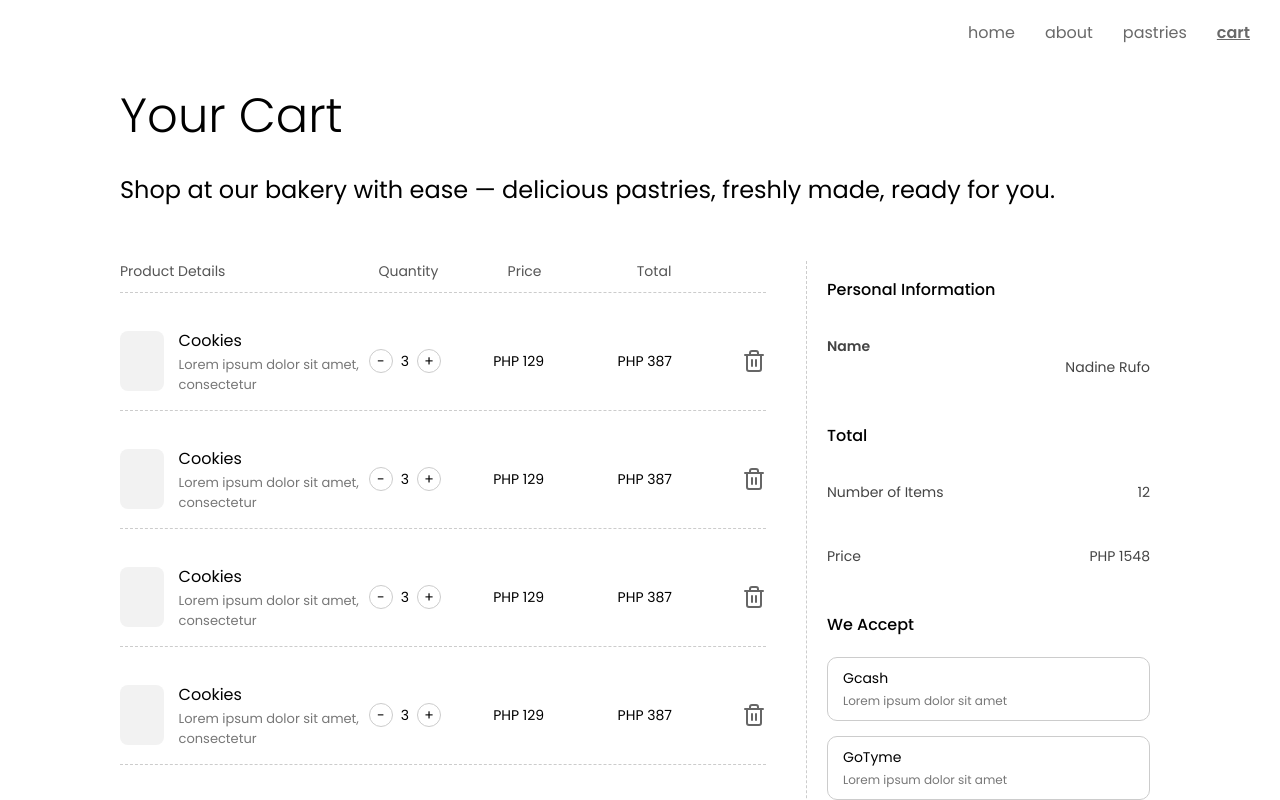
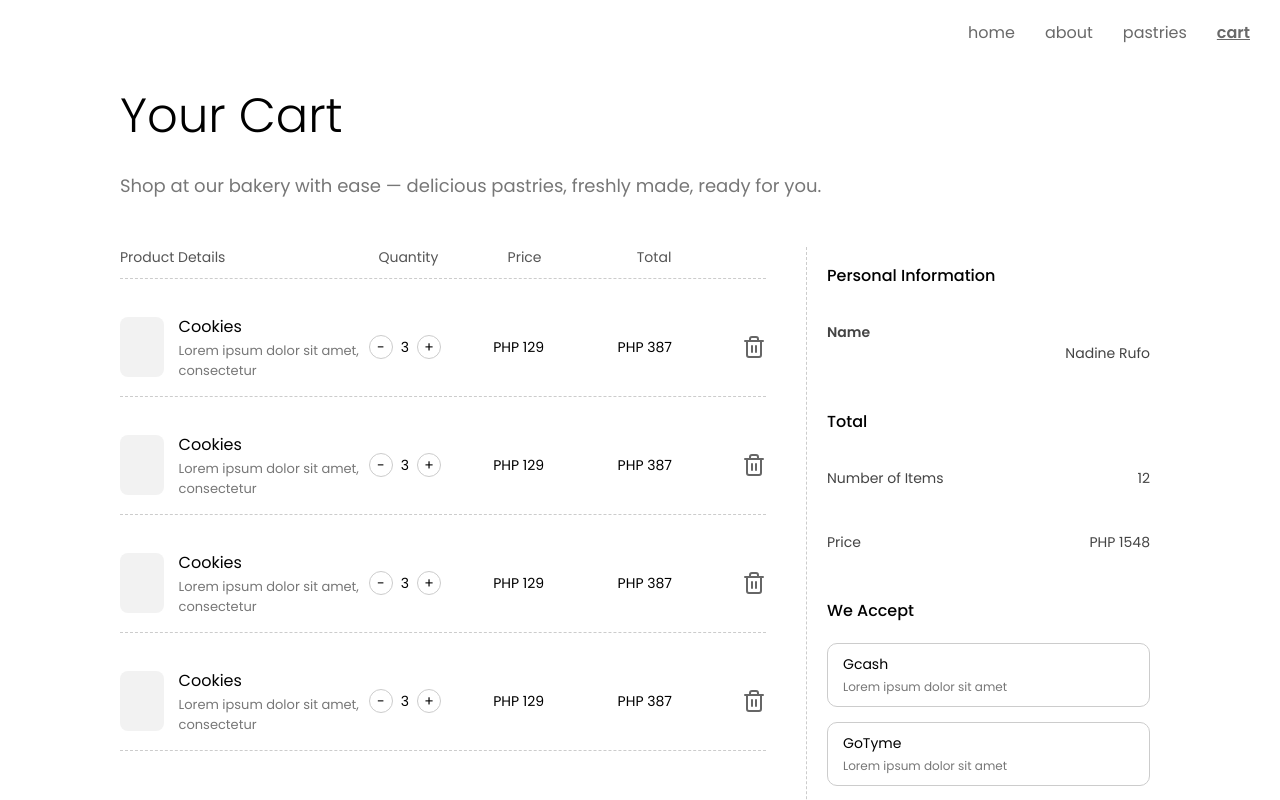
Before and after one commit to marianadine/maisonsucre, a React (Create React App) app: page /cart in a window 1280 px wide. Shown: the top 800 px of the page. Built offline with nearby package versions, Linux system fonts and the light colour scheme.

Commit message:
text style update

```diff
--- a/src/components/Cart.jsx
+++ b/src/components/Cart.jsx
@@ -18,7 +18,7 @@ const Cart = () => {
     <div>
       <section className='container cart-section'>
         <h1 className='thin-poppins-text'>Your Cart</h1>
-        <p className='poppins-text' style={{ marginTop: '-20px' }}>
+        <p className='poppins-text' style={{ marginTop: '-20px', fontSize: '18px', color: '#777' }}>
           Shop at our bakery with ease — delicious pastries, freshly made, ready for you.
         </p>
 
```
